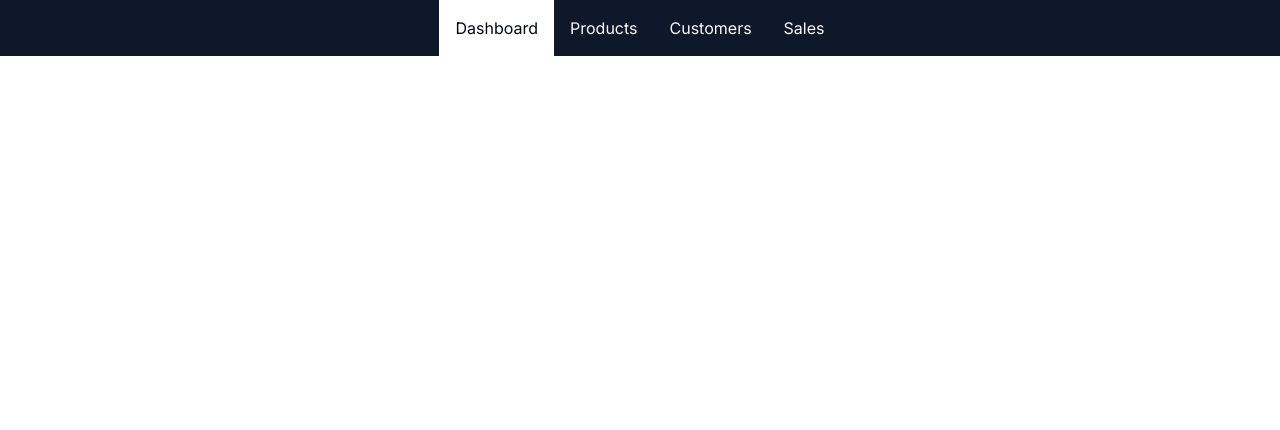
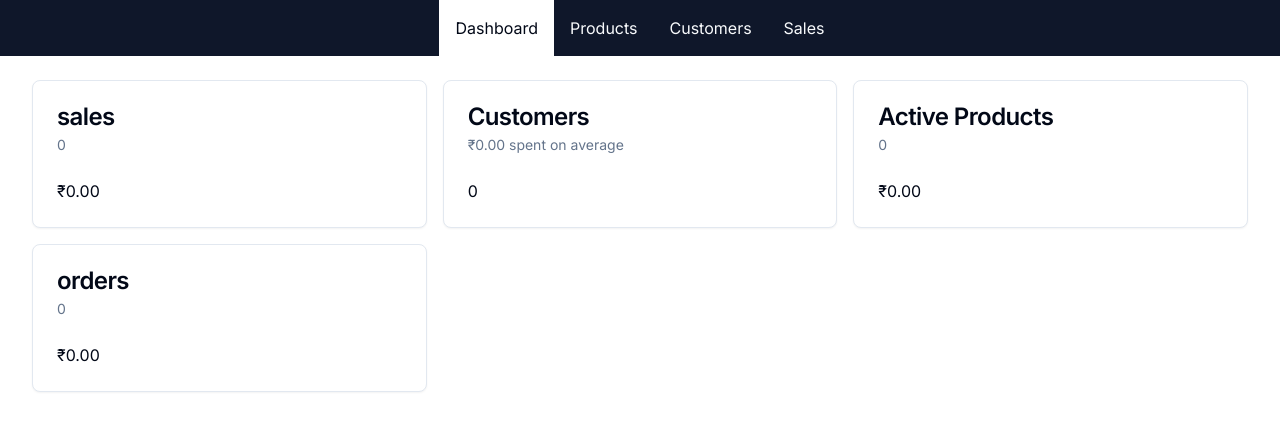
Before and after one commit to Dharshansk16/E-commerce, a Next.js app: page /admin in a window 1280 px wide. Shown: the top 430 px of the page. Built offline with nearby package versions, Linux system fonts and the light colour scheme; no server answers; the database is empty.

Commit message:
feat:card component added to dashboard

```diff
--- a/src/app/admin/page.tsx
+++ b/src/app/admin/page.tsx
@@ -1,7 +1,66 @@
+import DashBoardCard from "@/components/dashboard/DashBoardCard";
+import prisma from "@/lib/db";
+import { formatCurrency, formatNumber } from "@/lib/formatter";
+
 import React from "react";
 
-export default function AdminDashBoard() {
+async function getSalesData() {
+  const salesData = await prisma.order.aggregate({
+    _sum: { pricePaidIncents: true },
+    _count: true,
+  });
+  return {
+    amount: (salesData._sum.pricePaidIncents || 0) / 100,
+    numberOfSales: salesData._count,
+  };
+}
+
+async function getCustomersData() {
+  const [userCount, orderData] = await Promise.all([
+    prisma.user.count(),
+    prisma.order.aggregate({
+      _sum: { pricePaidIncents: true },
+    }),
+  ]);
+
+  return {
+    userCount,
+    avergeValuePerUser:
+      userCount === 0
+        ? 0
+        : (orderData._sum.pricePaidIncents || 0) / userCount / 100,
+  }; //convert to rupees
+}
+
+export default async function AdminDashBoard() {
+  const [salesData, customersData] = await Promise.all([
+    getSalesData(),
+    getCustomersData(),
+  ]);
   return (
-    <div className="grid grid-cols-1 md:grid-cols-2 lg:grid-cols-3 gap-4"></div>
+    <div className="grid grid-cols-1 md:grid-cols-2 lg:grid-cols-3 gap-4">
+      <DashBoardCard
+        title="sales"
+        subtitle={formatNumber(salesData.numberOfSales)}
+        body={formatCurrency(salesData.amount)}
+      />
+      <DashBoardCard
+        title="Customers"
+        subtitle={`${formatCurrency(
+          customersData.avergeValuePerUser
+        )} spent on average`}
+        body={formatNumber(customersData.userCount)}
+      />
+      <DashBoardCard
+        title="Active Products"
+        subtitle={formatNumber(salesData.numberOfSales)}
+        body={formatCurrency(salesData.amount)}
+      />
+      <DashBoardCard
+        title="orders"
+        subtitle={formatNumber(salesData.numberOfSales)}
+        body={formatCurrency(salesData.amount)}
+      />
+    </div>
   );
 }
--- /dev/null
+++ b/src/components/dashboard/DashBoardCard.tsx
@@ -0,0 +1,32 @@
+import {
+  Card,
+  CardContent,
+  CardDescription,
+  CardHeader,
+  CardTitle,
+} from "@/components/ui/card";
+import React from "react";
+
+type DashBoardCardProps = {
+  title: string;
+  subtitle: string;
+  body: string;
+};
+
+export default function DashBoardCard({
+  title,
+  subtitle,
+  body,
+}: DashBoardCardProps) {
+  return (
+    <Card>
+      <CardHeader>
+        <CardTitle>{title}</CardTitle>
+        <CardDescription>{subtitle}</CardDescription>
+      </CardHeader>
+      <CardContent>
+        <p>{body}</p>
+      </CardContent>
+    </Card>
+  );
+}
--- /dev/null
+++ b/src/components/ui/card.tsx
@@ -0,0 +1,79 @@
+import * as React from "react"
+
+import { cn } from "@/lib/utils"
+
+const Card = React.forwardRef<
+  HTMLDivElement,
+  React.HTMLAttributes<HTMLDivElement>
+>(({ className, ...props }, ref) => (
+  <div
+    ref={ref}
+    className={cn(
+      "rounded-lg border bg-card text-card-foreground shadow-sm",
+      className
+    )}
+    {...props}
+  />
+))
+Card.displayName = "Card"
+
+const CardHeader = React.forwardRef<
+  HTMLDivElement,
+  React.HTMLAttributes<HTMLDivElement>
+>(({ className, ...props }, ref) => (
+  <div
+    ref={ref}
+    className={cn("flex flex-col space-y-1.5 p-6", className)}
+    {...props}
+  />
+))
+CardHeader.displayName = "CardHeader"
+
+const CardTitle = React.forwardRef<
+  HTMLParagraphElement,
+  React.HTMLAttributes<HTMLHeadingElement>
+>(({ className, ...props }, ref) => (
+  <h3
+    ref={ref}
+    className={cn(
+      "text-2xl font-semibold leading-none tracking-tight",
+      className
+    )}
+    {...props}
+  />
+))
+CardTitle.displayName = "CardTitle"
+
+const CardDescription = React.forwardRef<
+  HTMLParagraphElement,
+  React.HTMLAttributes<HTMLParagraphElement>
+>(({ className, ...props }, ref) => (
+  <p
+    ref={ref}
+    className={cn("text-sm text-muted-foreground", className)}
+    {...props}
+  />
+))
+CardDescription.displayName = "CardDescription"
+
+const CardContent = React.forwardRef<
+  HTMLDivElement,
+  React.HTMLAttributes<HTMLDivElement>
+>(({ className, ...props }, ref) => (
+  <div ref={ref} className={cn("p-6 pt-0", className)} {...props} />
+))
+CardContent.displayName = "CardContent"
+
+const CardFooter = React.forwardRef<
+  HTMLDivElement,
+  React.HTMLAttributes<HTMLDivElement>
+>(({ className, ...props }, ref) => (
+  <div
+    ref={ref}
+    className={cn("flex items-center p-6 pt-0", className)}
+    {...props}
+  />
+))
+CardFooter.displayName = "CardFooter"
+
+export { Card, CardHeader, CardFooter, CardTitle, CardDescription, CardContent }
--- /dev/null
+++ b/src/lib/db.ts
@@ -0,0 +1,15 @@
+import { PrismaClient } from "@prisma/client";
+
+const prismaClientSingleton = () => {
+  return new PrismaClient();
+};
+
+declare const globalThis: {
+  prismaGlobal: ReturnType<typeof prismaClientSingleton>;
+} & typeof global;
+
+const prisma = globalThis.prismaGlobal ?? prismaClientSingleton();
+
+export default prisma;
+
+if (process.env.NODE_ENV !== "production") globalThis.prismaGlobal = prisma;
--- /dev/null
+++ b/src/lib/formatter.ts
@@ -0,0 +1,14 @@
+import { format } from "path";
+
+const formatCurrency = (amount: number): string => {
+  return Intl.NumberFormat("en-IN", {
+    style: "currency",
+    currency: "INR",
+  }).format(amount);
+};
+
+const formatNumber = (number: number): string => {
+  return Intl.NumberFormat("en-IN").format(number);
+};
+
+export { formatNumber, formatCurrency };
```
